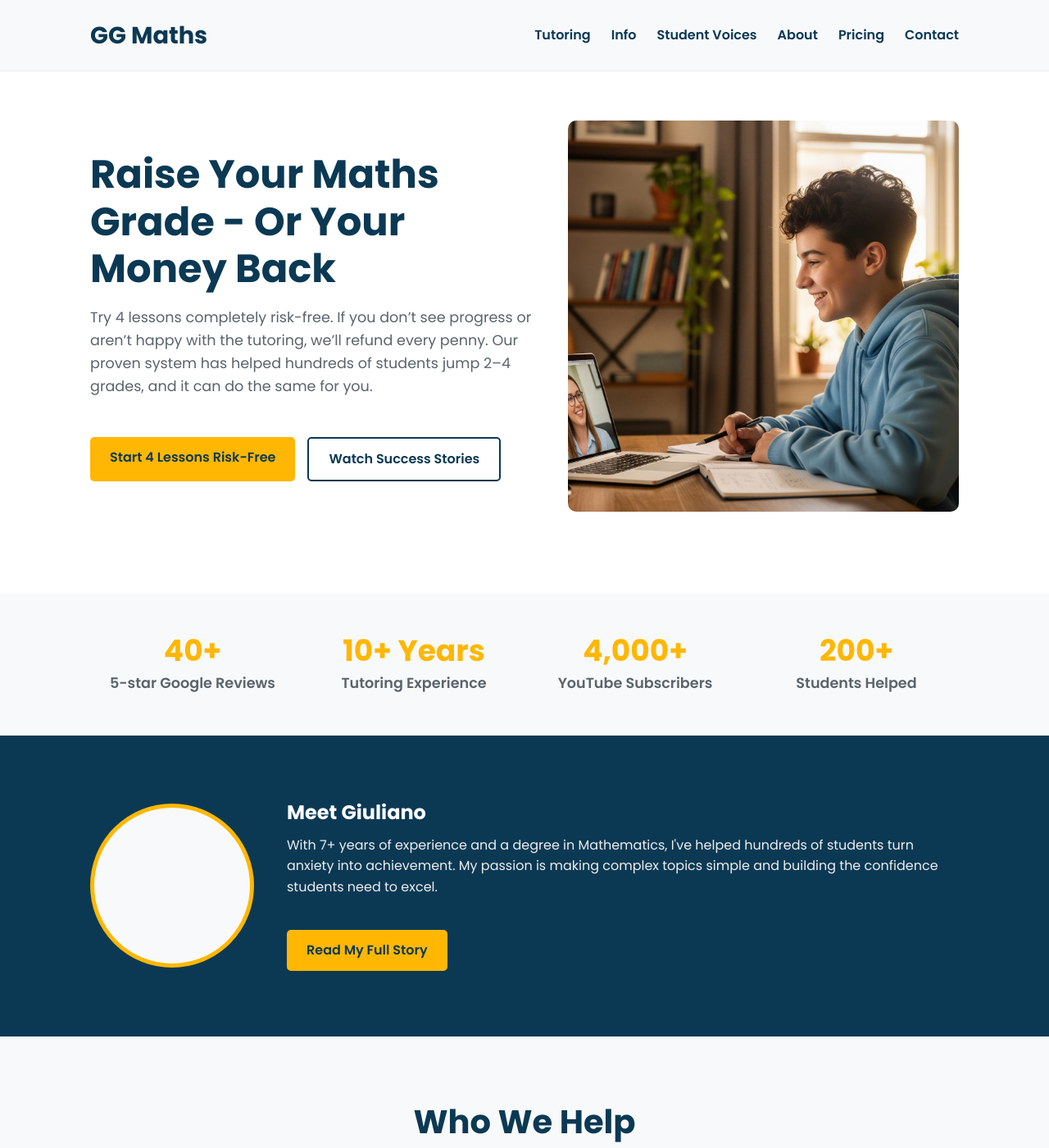
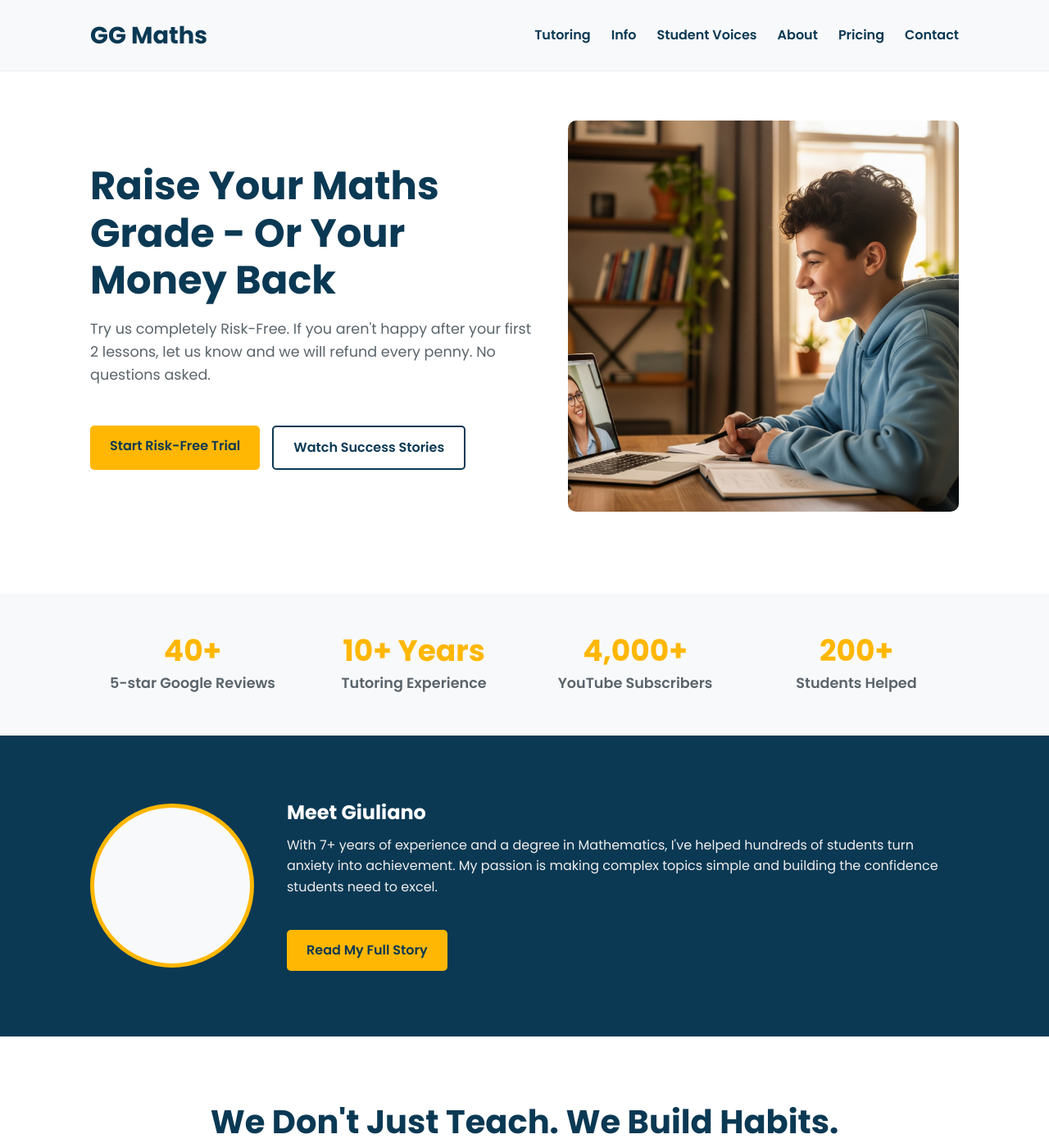
Before and after one commit to GG1982/ggmaths-2025, a Jekyll site: the page built from index.html, in a window 1280 px wide and 1400 px high. Shown: the whole window at 82% size. Built offline with Jekyll 4.4.1, drawn with Linux system fonts in a browser that asks for light colours; the list of posts is cut into pages by our own code; some of the changed text lies outside the part shown.

Commit message:
add bonus offer and change starting price

```diff
--- a/_sass/_home.scss
+++ b/_sass/_home.scss
@@ -184,6 +184,92 @@
 
     .credibility-item {
         flex-basis: 0;
+    }
+}
+
+/* --- Habit Hero Section --- */
+#habit-hero {
+    padding: 80px 0;
+    background-color: var(--white);
+    text-align: center;
+}
+
+#habit-hero .habit-intro {
+    max-width: 800px;
+    margin: 0 auto 3rem auto;
+}
+
+#habit-hero h2 {
+    color: var(--primary);
+    margin-bottom: 1rem;
+}
+
+#habit-hero .section-subheadline {
+    font-size: 1.2rem;
+    color: var(--text-light);
+    line-height: 1.6;
+}
+
+/* --- The Feature Card --- */
+.habit-card {
+    display: flex;
+    align-items: center;
+    justify-content: center;
+    gap: 40px;
+    max-width: 900px;
+    margin: 0 auto;
+    padding: 40px;
+    background-color: var(--light-grey);
+    border: 2px solid var(--secondary); /* Brand Gold border to highlight USP */
+    border-radius: 15px;
+    box-shadow: 0 10px 30px rgba(0, 0, 0, 0.08);
+    text-align: left;
+}
+
+.habit-card-icon {
+    flex-shrink: 0;
+}
+
+.habit-card-content h3 {
+    color: var(--primary);
+    font-size: 1.5rem;
+    margin-bottom: 1rem;
+    margin-top: 0;
+}
+
+.habit-card-content p {
+    font-size: 1.1rem;
+    line-height: 1.6;
+    color: var(--dark-grey);
+    margin-bottom: 1rem;
+}
+
+.habit-card-content strong {
+    color: var(--primary);
+}
+
+.habit-tagline {
+    font-weight: 700;
+    color: var(--primary);
+    font-style: italic;
+    margin-bottom: 0 !important;
+}
+
+/* --- Mobile Responsiveness --- */
+@media (max-width: 768px) {
+    .habit-card {
+        flex-direction: column;
+        text-align: center;
+        padding: 30px 20px;
+        margin: 0 15px;
+    }
+
+    .habit-card-icon {
+        margin-bottom: 10px;
+    }
+
+    #habit-hero .section-subheadline {
+        font-size: 1.1rem;
     }
 }
 
--- a/faq.html
+++ b/faq.html
@@ -106,7 +106,7 @@
           </details>
           <details class="faq-item">
             <summary>How much do lessons cost?</summary>
-            <p>Our lesson rates range from <strong>£35 to £65 per hour</strong>, depending on the tutor’s experience and the level being taught. We’ll discuss the best fit for your child during your free consultation and recommend a plan that works for your goals and budget.</p>
+            <p>Our lesson rates range from <strong>£40 to £65 per hour</strong>, depending on the tutor’s experience and the level being taught. We’ll discuss the best fit for your child during your free consultation and recommend a plan that works for your goals and budget.</p>
           </details>
           <details class="faq-item">
             <summary>What’s your cancellation policy?</summary>
--- a/index.html
+++ b/index.html
@@ -1,7 +1,7 @@
 ---
 layout: default
 title: Raise Your Maths Grade - Or Your Money Back
-sub: Try 4 lessons completely risk-free. If you don’t see progress or aren’t happy with the tutoring, we’ll refund every penny. Our proven system has helped hundreds of students jump 2–4 grades, and it can do the same for you.
+sub: Try us completely Risk-Free. If you aren't happy after your first 2 lessons, let us know and we will refund every penny. No questions asked.
 css: home.css
 description: "Expert 1:1 online maths tuition for ages 7-18. Our highly qualified tutors build confidence and get results with a proven system of personalised lessons, a learning portal, and ongoing support."
 ---
@@ -12,7 +12,7 @@
             <h1>{{ page.title }}</h1>
             <p class="hero-subheadline">{{ page.sub }}</p>
             <div class="hero-cta-buttons">
-                <a href="#contact-section" class="btn btn-primary btn-large">Start 4 Lessons Risk-Free</a>
+                <a href="#contact-section" class="btn btn-primary btn-large">Start Risk-Free Trial</a>
                 <a href="{{ '/success-stories.html' | relative_url }}" class="btn btn-secondary btn-large">Watch Success Stories</a>
             </div>
         </div>
@@ -22,6 +22,31 @@
 
 {% include credibility-banner.html %}
 {% include about-short.html %}
+
+
+<section id="habit-hero">
+    <div class="container">
+        <div class="habit-intro">
+            <h2>We Don't Just Teach. We Build Habits.</h2>
+            <p class="section-subheadline">Success in Maths isn't just about IQ; it's about consistency. That is why we pay our students to study.</p>
+        </div>
+
+        <div class="habit-card">
+            <div class="habit-card-icon">
+                <svg viewBox="0 0 576 512" width="60" height="60" fill="var(--secondary)">
+                    <path d="M400 0H176c-26.5 0-48 21.5-48 48v416c0 26.5 21.5 48 48 48h224c26.5 0 48-21.5 48-48V48c0-26.5-21.5-48-48-48zM288 432c-22.1 0-40-17.9-40-40s17.9-40 40-40 40 17.9 40 40-17.9 40-40 40zm112-144H176V112h224v176z"/>
+                    <path fill="var(--secondary)" d="M528 32h-48v448h48c26.5 0 48-21.5 48-48V80c0-26.5-21.5-48-48-48zm-432 0H48C21.5 32 0 53.5 0 80v352c0 26.5 21.5 48 48 48h48V32z"/>
+                </svg>
+            </div>
+            <div class="habit-card-content">
+                <h3>🏆 The Habit Hero Challenge</h3>
+                <p>We are so committed to your child's success that we incentivize the effort. New students who complete their daily mini-homework for their first 3 weeks receive a <strong>£20 Amazon Voucher</strong> directly from us.</p>
+                <p class="habit-tagline">We build the routine. You see the results.</p>
+            </div>
+        </div>
+    </div>
+</section>
+
 
 <section id="who-we-help" style="background-color: var(--light-grey);">
     <div class="container">
```
Also changed, not shown: other parts of index.html (+1 -1 lines), pricing.html (+4 -4 lines), 5 other files.
